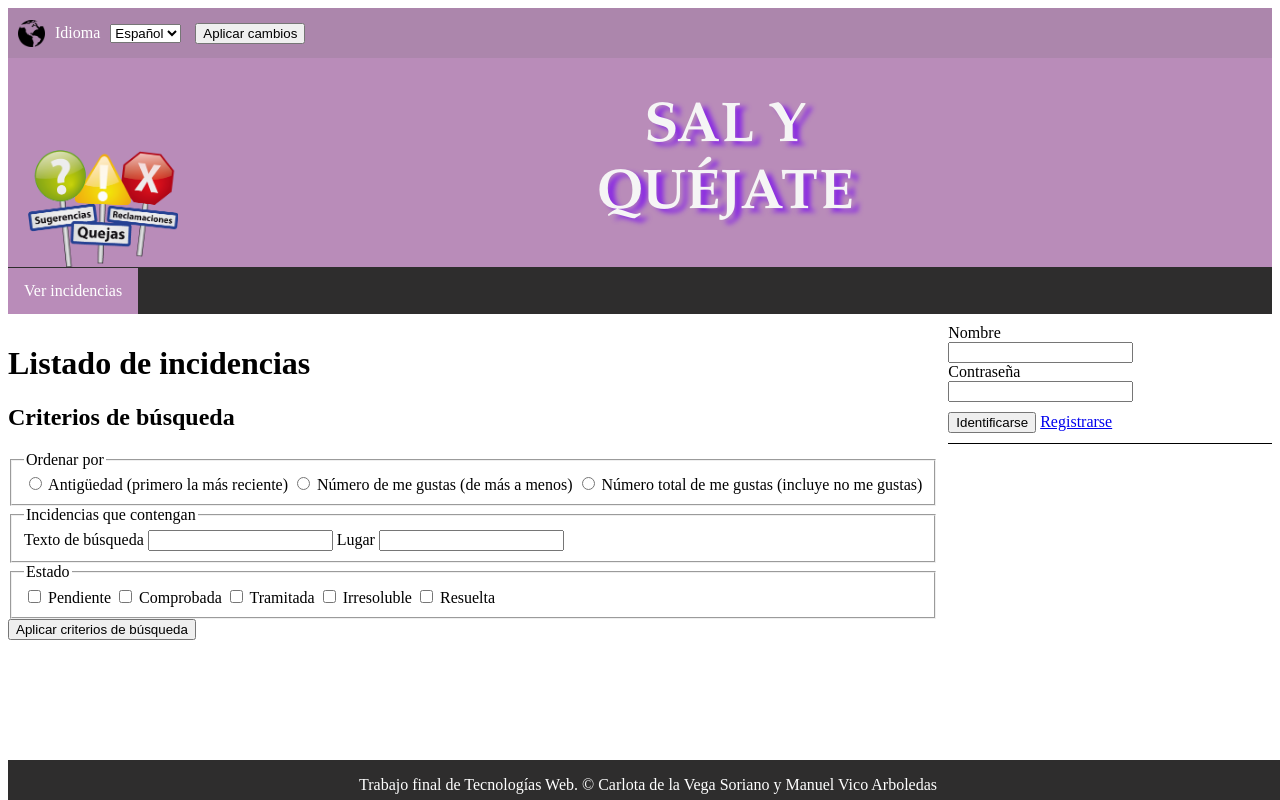
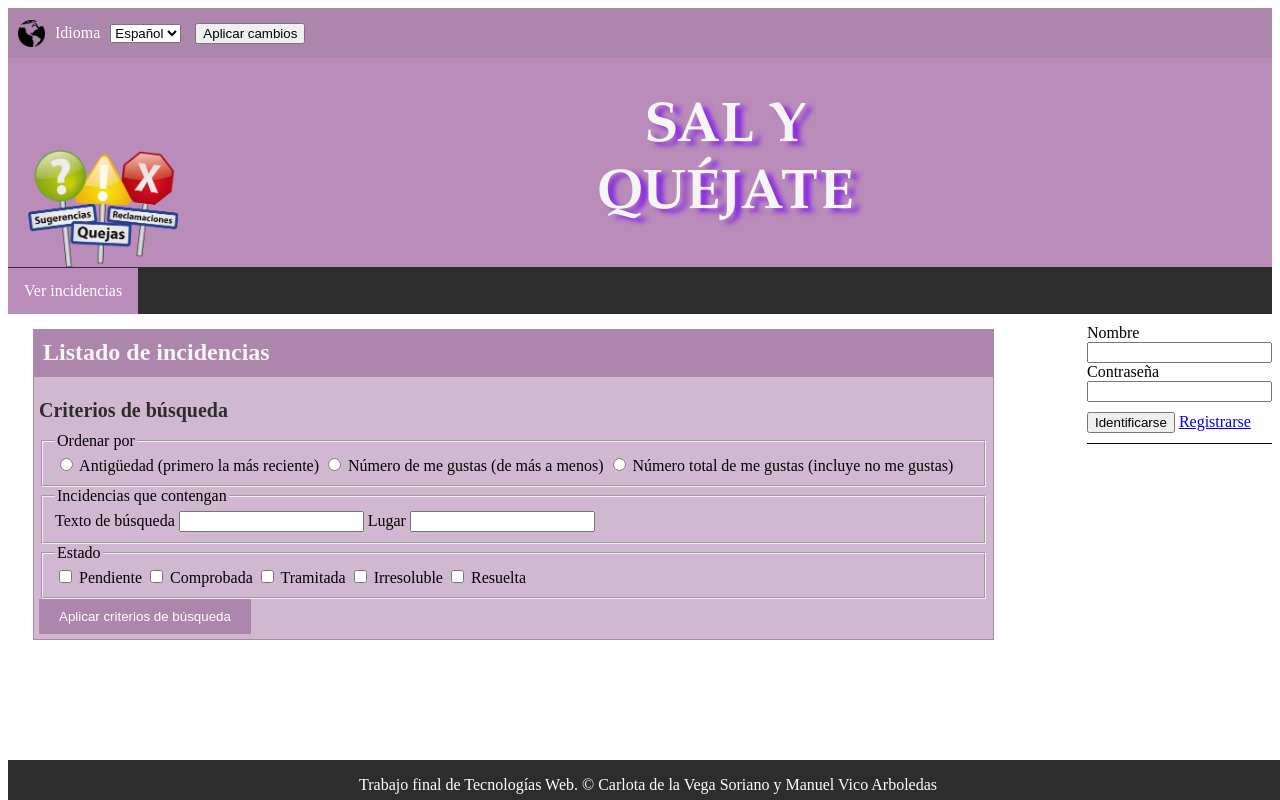
Before and after one commit to carlotiii30/PracticaFinalTW, a PHP site: page /verIncidencias.php in a window 1280 px wide. Run offline with PHP 8.4, Linux system fonts and the light colour scheme.

Commit message:
Estilo de incidencias sin terminar

```diff
--- a/vista/css/estilos.css
+++ b/vista/css/estilos.css
@@ -161,7 +161,7 @@ aside .botones {
 }
 
 .nueva .titulo {
-    background-color: rgb(185, 140, 185);
+    background-color: rgb(172, 134, 172);
     color: whitesmoke;
     padding: 10px;
     font-size: 24px;
@@ -177,7 +177,7 @@ aside .botones {
 .nueva form {
     margin-bottom: 20px;
     padding: 5px;
-    background-color: rgb(243, 224, 245);
+    background-color: rgb(208, 185, 208);
     border: 1px solid rgb(172, 134, 172);
 }
 
@@ -210,6 +210,43 @@ aside .botones {
 
 
 /* - - VER INCIDENCIAS - - */
+.criterios {
+    flex: 85%;
+    margin: 5px 20px 5px 10px;
+    padding: 0 5% 0 15px;
+}
+
+.criterios .titulo {
+    background-color: rgb(172, 134, 172);
+    color: whitesmoke;
+    padding: 10px;
+    font-size: 24px;
+    margin: 0;
+}
+
+.criterios .subtitulo {
+    color: rgb(46, 45, 45);
+    font-size: 20px;
+    margin-bottom: 10px;
+}
+
+.criterios form {
+    margin-bottom: 20px;
+    padding: 5px;
+    background-color: rgb(208, 185, 208);
+    border: 1px solid rgb(172, 134, 172);
+}
+
+.criterios .botones input {
+    background-color: rgb(172, 134, 172);
+    color: white;
+    padding: 10px 20px;
+    border: none;
+}
+
+.criterios .botones input:hover {
+    background-color: rgb(185, 140, 185);
+}
 
 
 /* - - PIE DE PÁGINA - - */
```
